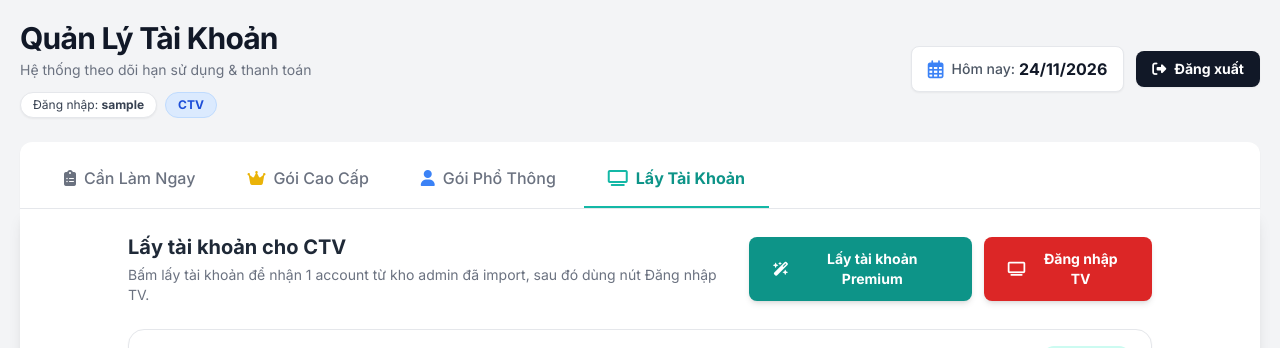
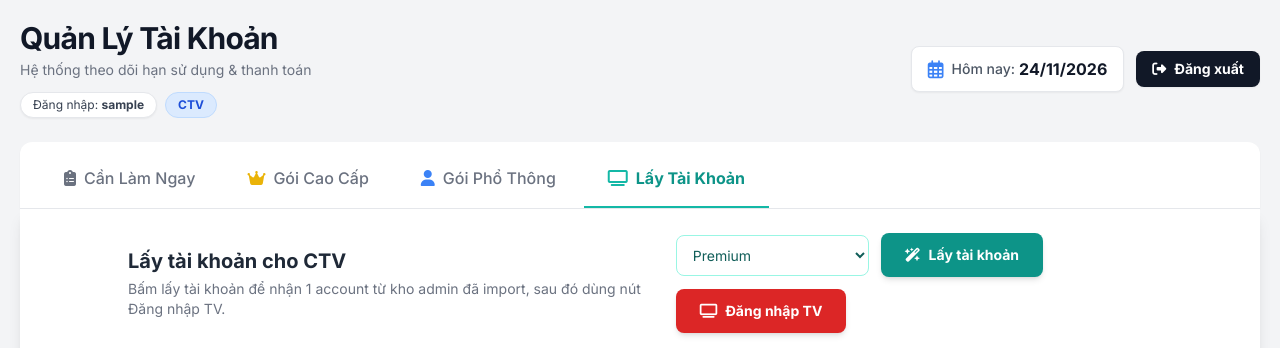
Before and after one commit to 21012077-ship-it/tiemphimdaily, a Flask app: page / in a window 1280 px wide, after a click on "Lấy Tài Khoản". Shown: the top 348 px of the page. Run offline with Flask 3, Linux system fonts and the light colour scheme; the visitor is signed in with stand-in values (Sample User, id 1); data comes from the database, SQL or seed files in the repository; data that the repository does not hold is empty; parts of the project's set-up code (start-up, migrations or seed data) failed here and were passed over; some libraries are stand-ins or nearby versions.

Commit message:
fix: them dropdown chon goi Standard/Premium cho CTV o tab Lay tai khoan

```diff
--- a/templates/index.html
+++ b/templates/index.html
@@ -730,9 +730,13 @@
                             <h2 class="text-xl font-bold text-gray-800">Lấy tài khoản cho CTV</h2>
                             <p class="text-sm text-gray-500 mt-1">Bấm lấy tài khoản để nhận 1 account từ kho admin đã import, sau đó dùng nút Đăng nhập TV.</p>
                         </div>
-                        <div class="flex gap-3">
-                            <button type="button" id="btn-fetch-acc-ctv" {% if current_user.role != 'admin' %}data-plan="Premium"{% endif %} onclick="openFetchModal(this)" class="bg-teal-600 hover:bg-teal-700 text-white px-6 py-3 rounded-lg text-sm font-bold shadow-md transition-all flex items-center gap-2">
-                                <i class="fas fa-wand-magic-sparkles"></i> Lấy tài khoản{% if current_user.role != 'admin' %} Premium{% endif %}
+                        <div class="flex flex-wrap gap-3 items-center">
+                            <select id="fetch_plan_ctv" aria-label="Gói tài khoản cần lấy" class="bg-white border border-teal-200 text-teal-800 rounded-lg px-3 py-2.5 text-sm">
+                                <option value="Premium">Premium</option>
+                                <option value="Standard">Standard (Phổ Thông)</option>
+                            </select>
+                            <button type="button" id="btn-fetch-acc-ctv" onclick="openFetchModalCTV(this)" class="bg-teal-600 hover:bg-teal-700 text-white px-6 py-3 rounded-lg text-sm font-bold shadow-md transition-all flex items-center gap-2">
+                                <i class="fas fa-wand-magic-sparkles"></i> Lấy tài khoản
                             </button>
                             <button type="button" onclick="openLoginTVModal()" class="bg-red-600 hover:bg-red-700 text-white px-6 py-3 rounded-lg text-sm font-bold shadow-md transition-all flex items-center gap-2">
                                 <i class="fas fa-tv"></i> Đăng nhập TV
@@ -2006,9 +2010,23 @@
             }
         }
 
+        async function openFetchModalCTV(btn) {
+            const planSelect = document.getElementById('fetch_plan_ctv');
+            const plan = planSelect ? planSelect.value : 'Premium';
+            // Gán tạm data-plan vào btn rồi gọi hàm gốc
+            const prev = btn.dataset.plan;
+            btn.dataset.plan = plan;
+            await openFetchModal(btn);
+            if (prev === undefined) delete btn.dataset.plan;
+            else btn.dataset.plan = prev;
+        }
+
+
+
         async function useFetchedAccount() {
             const accId = document.getElementById('fetch_account_id').value;
             const assignedTo = document.getElementById('fetch_assigned_to').value.trim();
+
 
             if (!accId) {
                 showToastMessage('Không có tài khoản để sử dụng');
```
